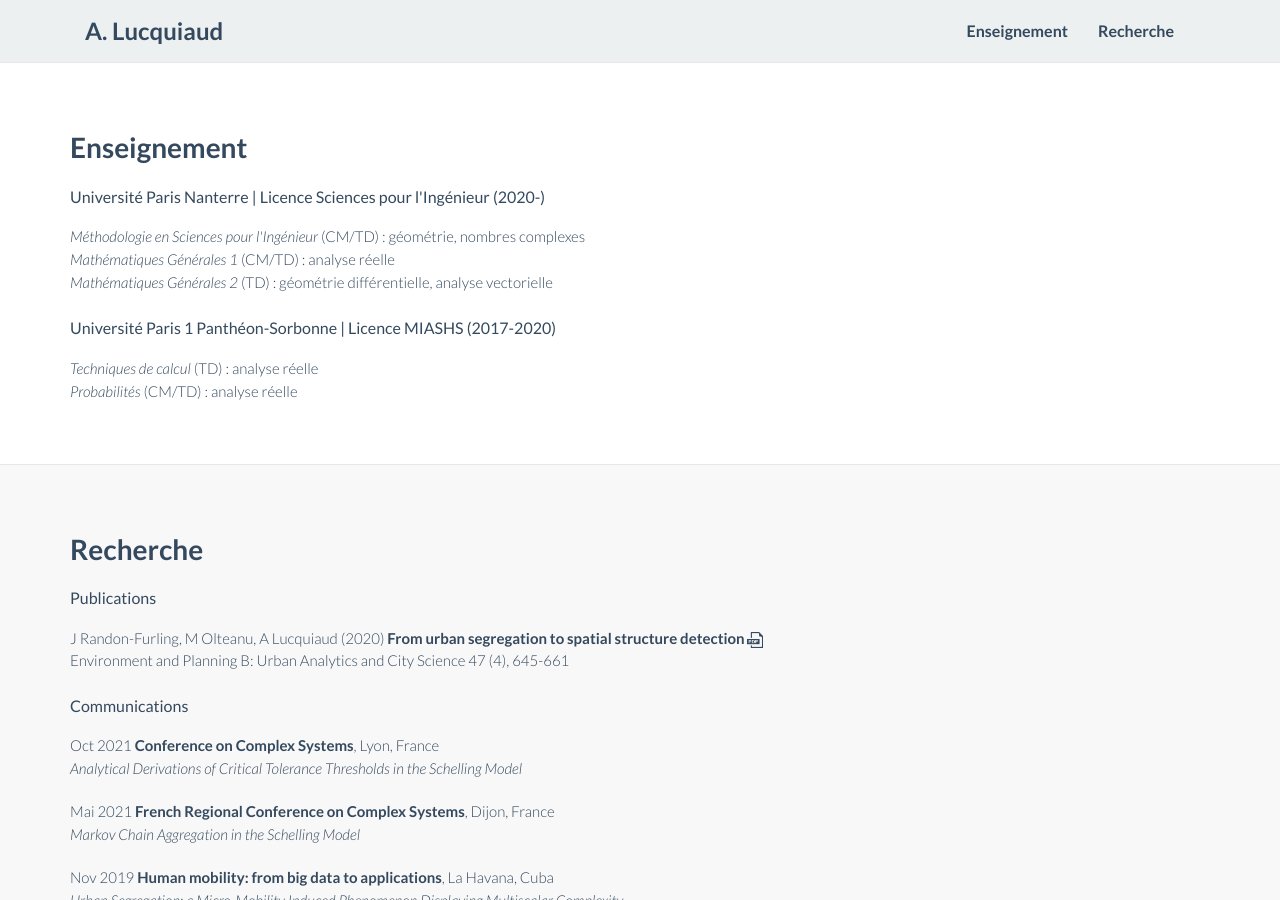
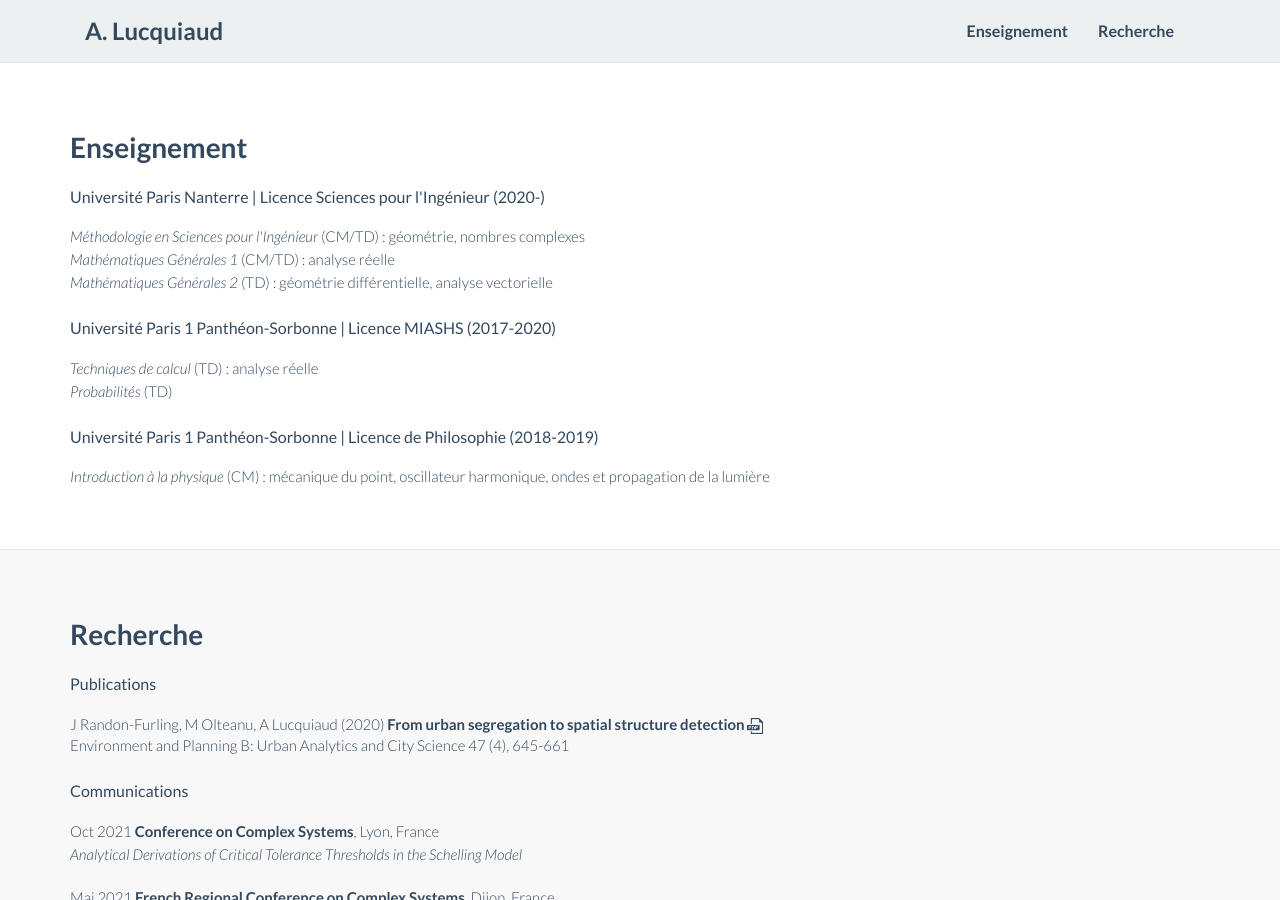
Before and after one commit to alucquiaud/alucquiaud.github.io, a Jekyll site: the page index.html, which Jekyll copies as it is, in a window 1280 px wide and 900 px high. Built offline with Jekyll 4.4.1, drawn with Linux system fonts in a browser that asks for light colours; nearby versions of some CDN libraries.

Commit message:
Update index.html

```diff
--- a/index.html
+++ b/index.html
@@ -102,7 +102,7 @@
 
 Université Paris Nanterre | Licence Sciences pour l'Ingénieur (2020-)
 
-				<p class="lead">
+			<p class="lead">
 
 				<i>Méthodologie en Sciences pour l'Ingénieur</i> (CM/TD) : géométrie, nombres complexes <br>
 
@@ -112,11 +112,15 @@ Université Paris Nanterre | Licence Sciences pour l'Ingénieur (2020-)
 
 Université Paris 1 Panthéon-Sorbonne | Licence MIASHS (2017-2020)
 
-				<p class="lead">
+			<p class="lead">
 
 				<i>Techniques de calcul</i> (TD) : analyse réelle <br>
 
-				<i>Probabilités</i> (CM/TD) : analyse réelle </p>
+				<i>Probabilités</i> (TD) </p>
+
+Université Paris 1 Panthéon-Sorbonne | Licence de Philosophie (2018-2019)
+
+			<p class="lead"><i>Introduction à la physique</i> (CM) : mécanique du point, oscillateur harmonique, ondes et propagation de la lumière </p>
 
 		</div>
             </div>
```
